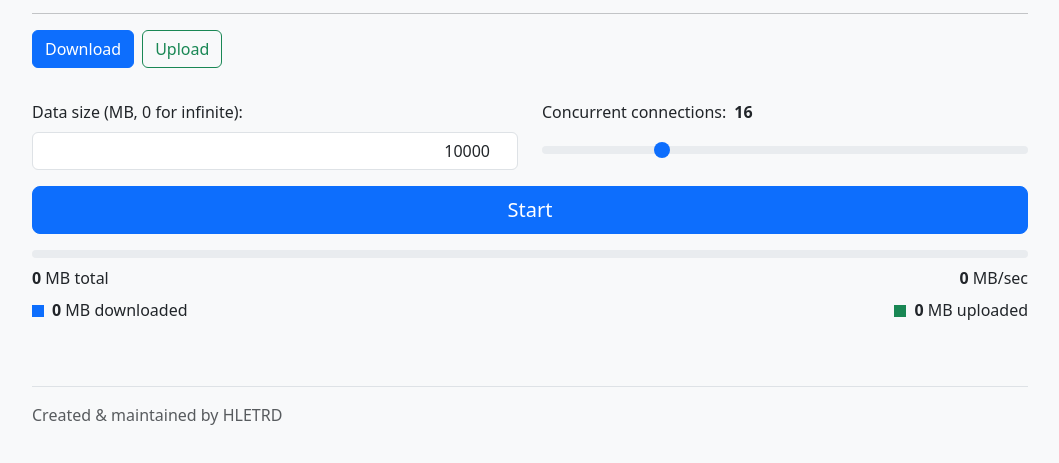
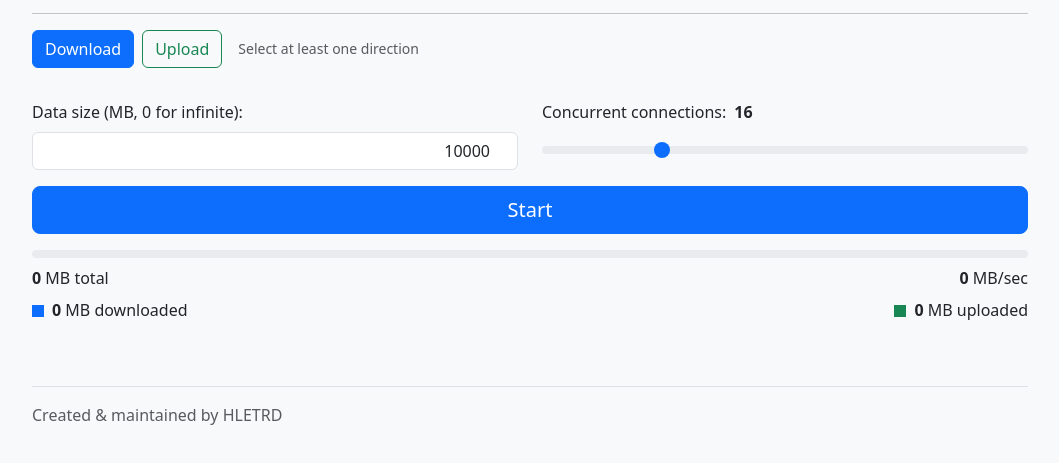
Before and after one commit to hletrd/data-waster, a website: page index.html in a window 1280 px wide. Shown: the part 193-656 px from the top of the page, without its empty margins (110-1169 px from the left). Drawn offline with nearby package versions, Linux system fonts and the light colour scheme.

Commit message:
hint for data direction

```diff
--- a/app.js
+++ b/app.js
@@ -109,7 +109,8 @@ class DataWaster {
       'downloadProgressLabel': 'downloadProgressLabel',
       'uploadProgressLabel': 'uploadProgressLabel',
       'totalProgressLabel': 'totalProgressLabel',
-      'totalSpeedLabel': 'totalSpeedLabel'
+      'totalSpeedLabel': 'totalSpeedLabel',
+      'toggleHint': 'toggleHint'
     };
 
     Object.entries(elementsToTranslate).forEach(([key, id]) => {
--- a/index.html
+++ b/index.html
@@ -79,8 +79,8 @@
         <hr>
 
         <div class="row mb-3">
-          <div class="col-md-6 mb-3">
-            <div class="d-flex gap-2" aria-label="Data direction options">
+          <div class="col-md-6 mb-3 d-flex align-items-center">
+            <div class="d-flex gap-2">
               <button type="button" class="btn btn-outline-primary active" id="downloadOption" data-active="true">
                 <span id="downloadLabel">Download</span>
               </button>
@@ -88,6 +88,7 @@
                 <span id="uploadLabel">Upload</span>
               </button>
             </div>
+            <small class="text-muted ms-3" id="toggleHint">Select at least one direction</small>
           </div>
         </div>
 
--- a/langs-en.json
+++ b/langs-en.json
@@ -11,7 +11,8 @@
   "downloadProgressLabel": "MB downloaded",
   "uploadProgressLabel": "MB uploaded",
   "totalSpeedLabel": "MB/sec",
-  "invalidSizeError": "Please enter a valid data size greater than 0 MB",
+  "toggleHint": "Select at least one direction",
+  "invalidSizeError": "Please enter a valid data size.",
   "slowNetworkWarning": "Your network is not fast enough to efficiently waste your data.",
   "completionMessage": "Completed {mode} of {size} MB"
 }
```
Also changed, not shown: langs-ko.json (+6 -5 lines).
